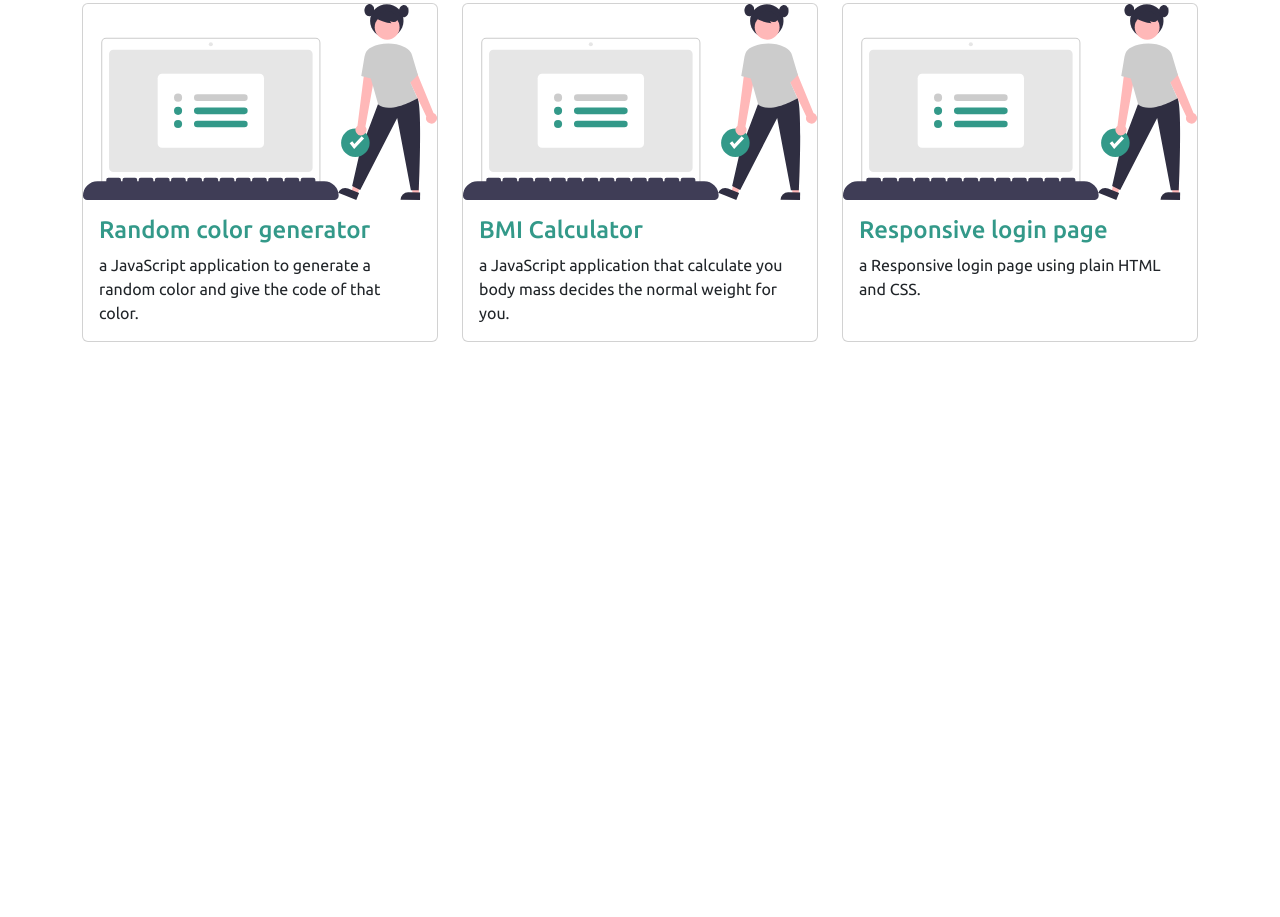
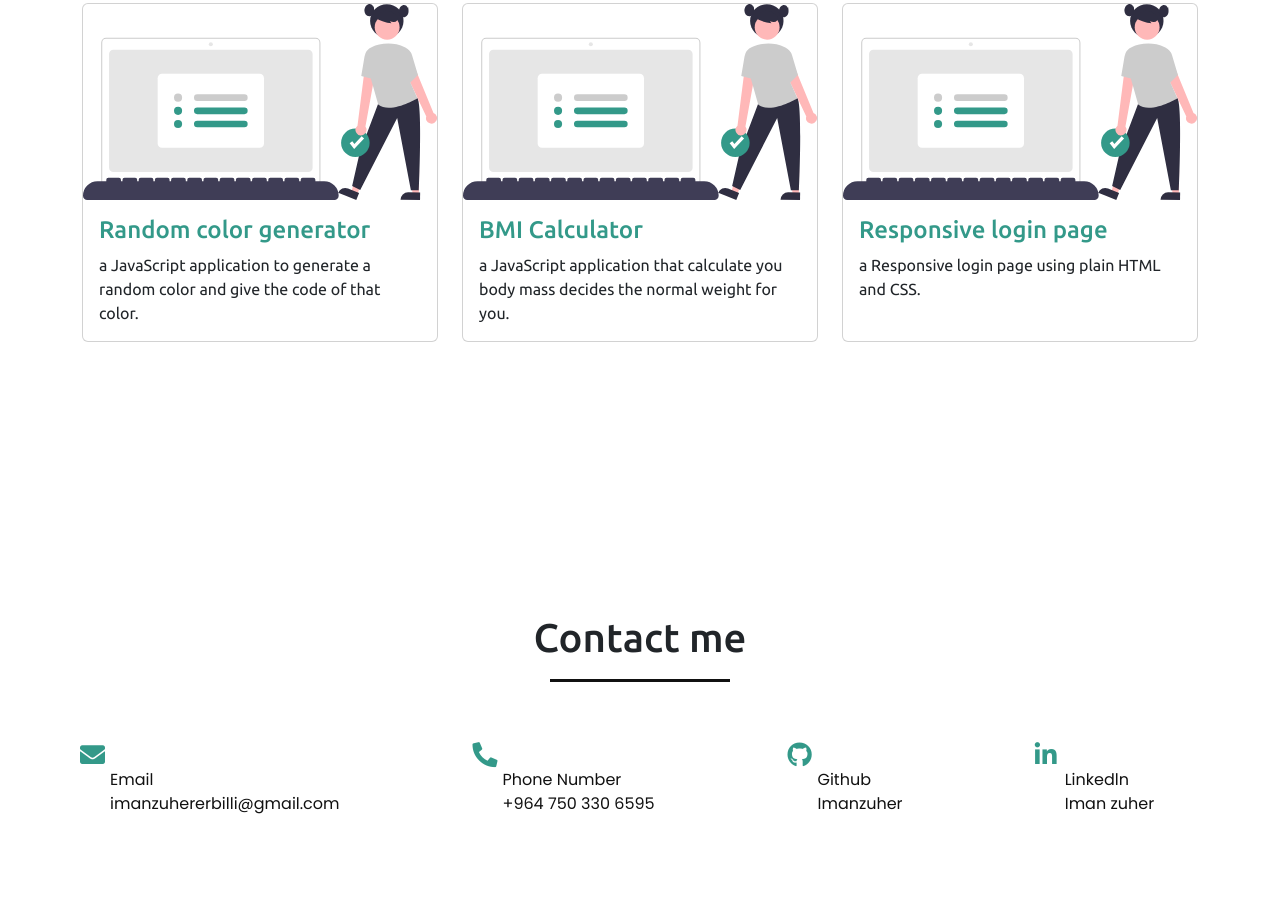
Before and after one commit to Imanzuher/portfolio, a plain HTML site: page index.html in a window 1280 px wide. Shown: the part 2854-3771 px from the top of the page. Before the commit the page ends 3368 px from the top, so only its background shows below. Drawn offline with nearby package versions, Linux system fonts and the light colour scheme.

Commit message:
add contact section

```diff
--- a/index.html
+++ b/index.html
@@ -194,7 +194,56 @@
     </div>
 </div>
 </section>
+<!-- contact section -->
+<section class="contact" id="contact">
+        <div class="max-width">
+            <h2 class="title">Contact me</h2>
+            <div class="contact-content">
 
+                <div class="row">
+                    <i class="fas fa-envelope"></i>
+                    <div class="info">
+                      <a href="https://imanzuhererbilli@gmail.com">
+                        <div class="head">Email</div>
+                        <div class="sub-title">imanzuhererbilli@gmail.com</div>
+                    </a></div>
+                </div>
+
+                <div class="row">
+                    <i class="fas fa-phone-alt"></i>
+                    <div class="info">
+                     <a href="+9647503306595">
+                        <div class="head">Phone Number</div>
+                        <div class="sub-title">+964 750 330 6595</div>
+                    </a></div>
+                     </div>
+
+                <div class="row">
+                    <i class="fab fa-github"></i>
+                    <div class="info">
+                     <a href="https://github.com/Imanzuher">
+                        <div class="head">Github</div>
+                        <div class="sub-title">Imanzuher</div>
+                    </a></div>
+                </div>
+
+                    <div class="row">
+                        <i class="fab fa-linkedin-in"></i>
+                        <div class="info">
+                         <a href="https://www.linkedin.com/in/iman-zuher-185200243/">
+                            <div class="head">Linkedln</div>
+                            <div class="sub-title">Iman zuher</div>
+                        </a></div>
+                    </div>
+                </div>
+
+
+
+        </div>
+
+
+
+    </section>
 
     <!-- javascript linking -->
     <script src="index.js"></script>
--- a/style.css
+++ b/style.css
@@ -337,6 +337,46 @@ section .title::after {
 .skills-content .right .mysql::before {
   width: 60%;
 }
+/***************************************************************/
+/* contact secion */
+/**************************************************************/
+
+.contact .contact-content .column {
+  width: calc(50% - 30px);
+}
+.contact .contact-content .text {
+  font-size: 20px;
+  font-weight: 600;
+  margin-bottom: 10px;
+}
+.contact .contact-content .left p {
+  text-align: justify;
+}
+.contact .contact-content .left .icons {
+  margin: 10px 0;
+}
+.contact .contact-content .row {
+  display: flex;
+  height: 75px;
+  align-items: center;
+  flex-direction: row;
+}
+.contact .contact-content .row .info {
+  margin-left: 30px;
+}
+.contact .contact-content .row .info a {
+  text-decoration: none;
+
+  color: #111;
+}
+.contact .contact-content .row .info a:hover {
+  color: #339989;
+}
+.contact .contact-content .row i {
+  font-size: 25px;
+  color: #339989;
+}
+
 /*********************************************************************************/
 /* responsive styling */
 /*********************************************************************************/
@@ -406,7 +446,7 @@ section .title::after {
   .about .about-content .right {
     flex: 100%;
   }
-  .skills .skills-content .column {
+  .skills .skills-content .column .contact .contact-content .column {
     width: 100%;
     margin-bottom: 35px;
   }
```
